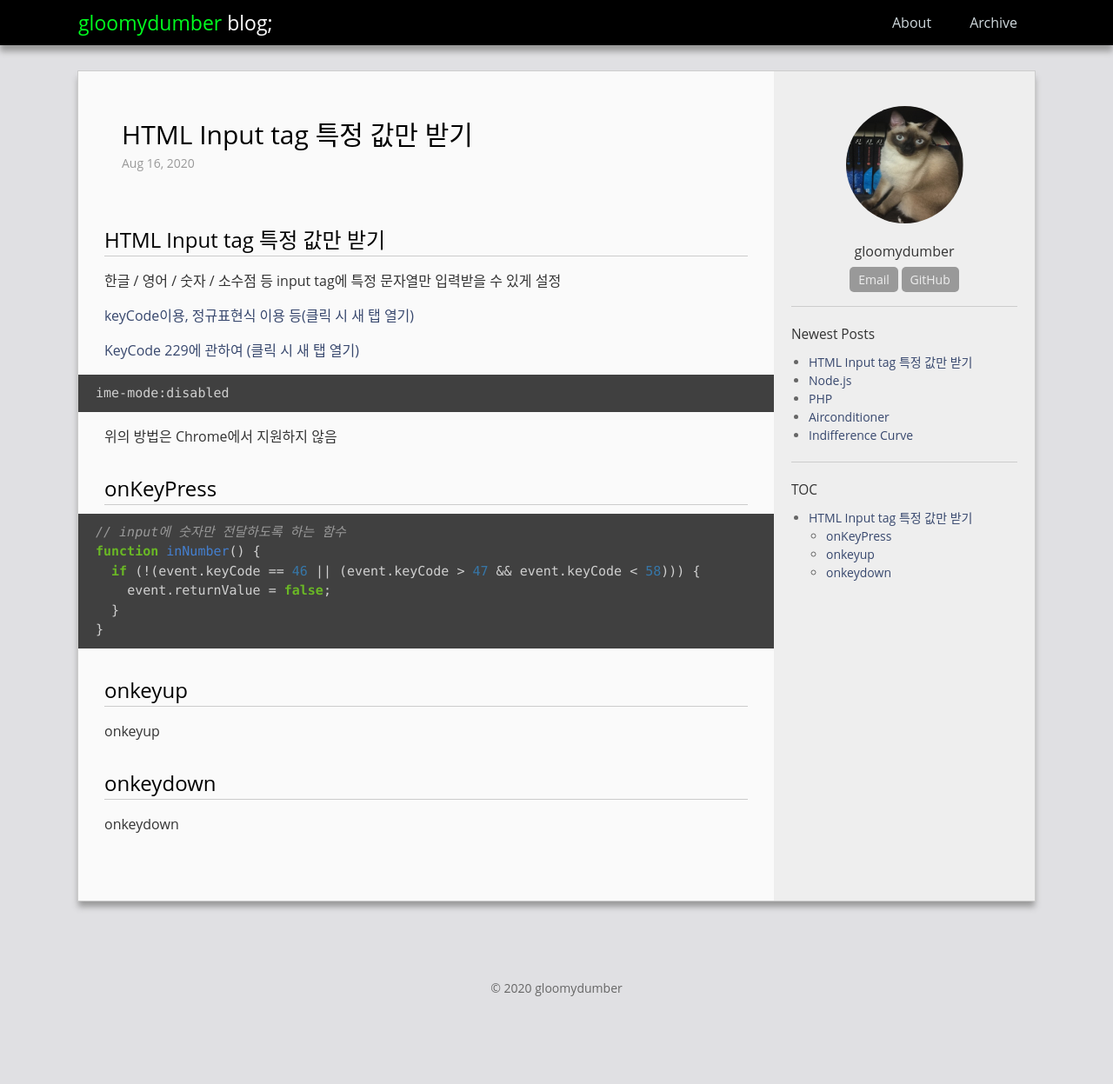
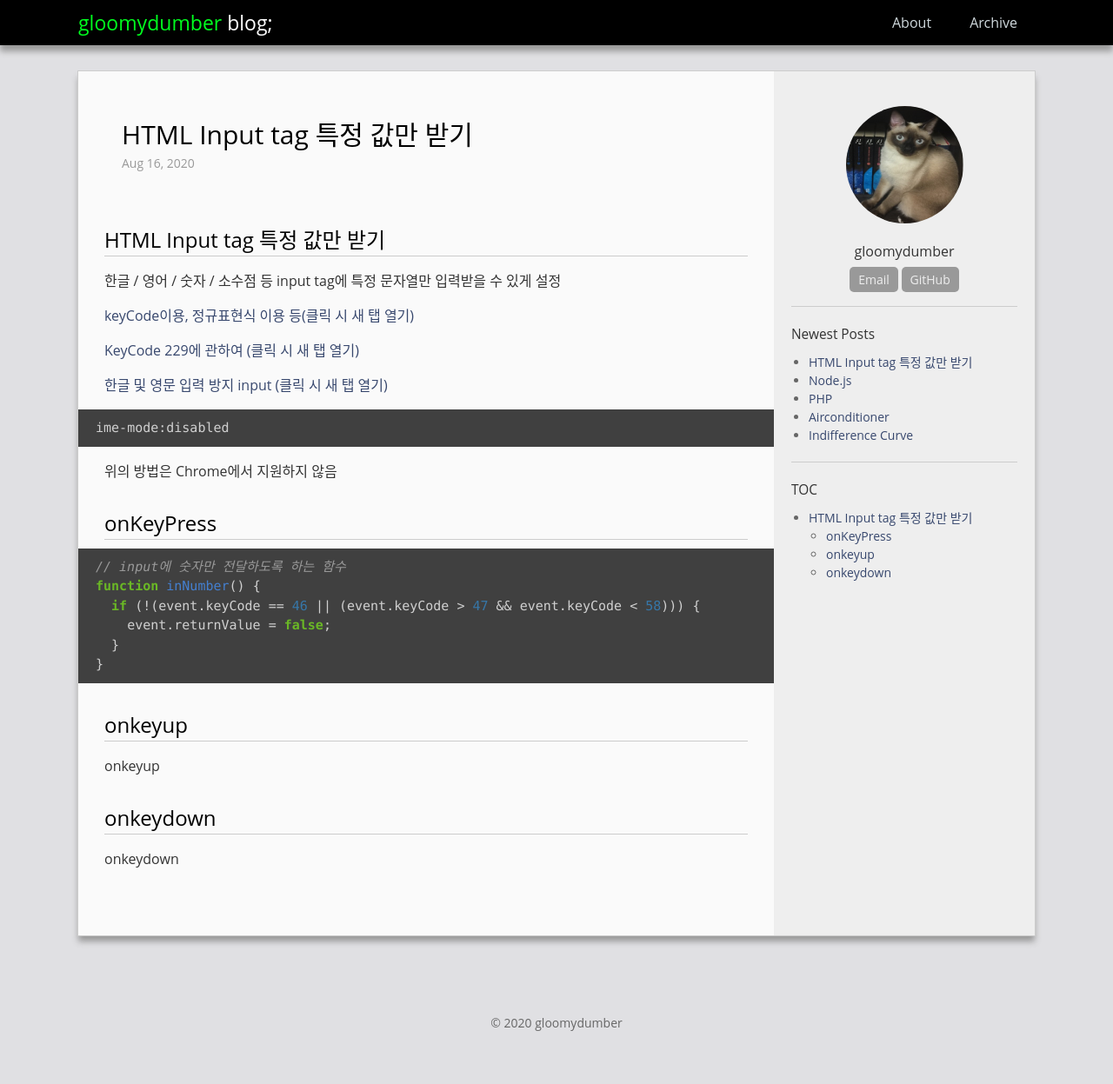
Before and after one commit to gloomydumber/copy, a Jekyll site: the page built from _posts/2020-08-16-htmlInput.md, in a window 1280 px wide. Shown: the whole page at 87% size. Built offline with Jekyll 4.4.1, drawn with Linux system fonts in a browser that asks for light colours; comment, search, counter and statistics services are not loaded; before the commit the page ends 1207 px from its top, so only the background shows below that.

Commit message:
PostModded

````diff
--- a/_posts/2020-08-16-htmlInput.md
+++ b/_posts/2020-08-16-htmlInput.md
@@ -15,6 +15,8 @@ use_math: true
 [keyCode이용, 정규표현식 이용 등(클릭 시 새 탭 열기)](https://m.blog.naver.com/PostView.nhn?blogId=deeperain&logNo=221487343491&proxyReferer=https:%2F%2Fwww.google.com%2F%27){: target="\_blank"}
 
 [KeyCode 229에 관하여 (클릭 시 새 탭 열기)](https://circus7.tistory.com/6){: target="\_blank"}
+
+[한글 및 영문 입력 방지 input (클릭 시 새 탭 열기)](https://rockdrumy.tistory.com/1239){: target="\_blank"}
 
 ```javascript
 ime-mode:disabled
````
